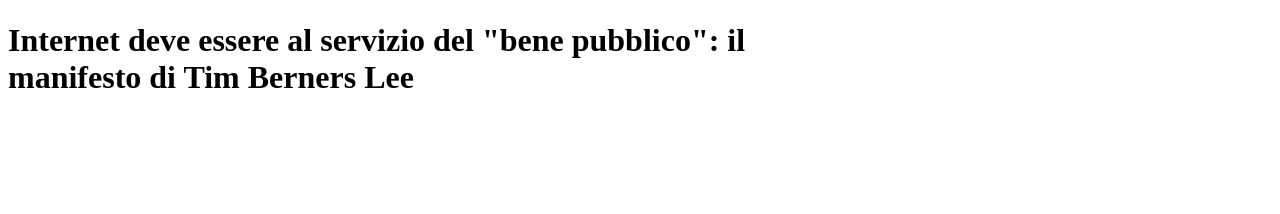
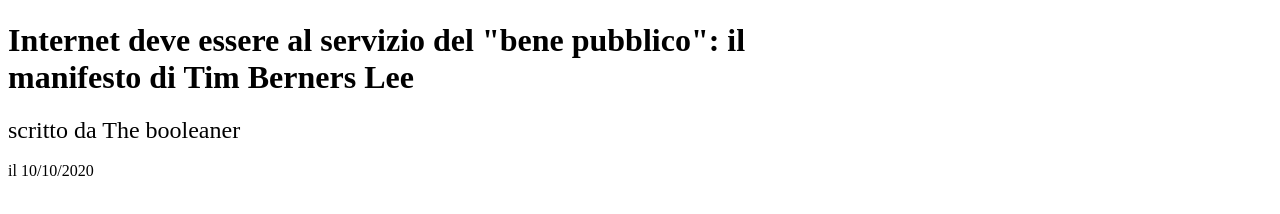
Before and after one commit to CodeYouness/html-css-booleaner, a plain HTML site: page index.html in a window 1280 px wide. Shown: the part 44-258 px from the top of the page. Drawn offline with Linux system fonts and the light colour scheme.

Commit message:
added title

```diff
--- a/css/style.css
+++ b/css/style.css
@@ -7,3 +7,7 @@
 .top-image img {
     width: 10%;
 }
+
+.autore {
+    font-size: x-large;
+}
--- a/index.html
+++ b/index.html
@@ -16,7 +16,12 @@
 
     <main>
         <h1>Internet deve essere al servizio del "bene pubblico": il <br> manifesto di Tim Berners Lee</h1>
-
+        <div class="autore">
+            scritto da <span>The booleaner</span>
+        </div><br>
+        <div class="data">
+            il 10/10/2020
+        </div>
 
     </main>
 
```
